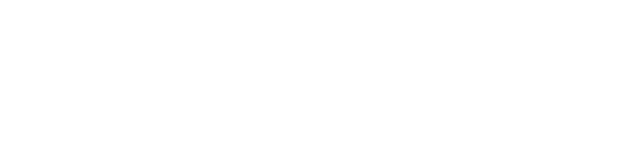
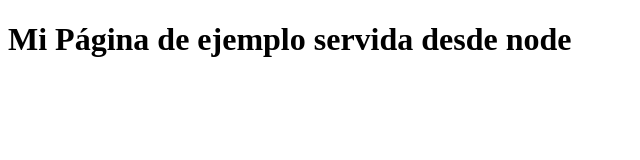
Before and after one commit to jomilto/message_node_server, a website: page public/index.html in a window 1280 px wide. Shown: the whole page, without its empty margins (0-640 px from the left). Drawn offline with Linux system fonts and the light colour scheme.

Commit message:
Add message to html

```diff
--- a/public/index.html
+++ b/public/index.html
@@ -9,7 +9,7 @@
 </head>
 
 <body>
-
+    <h1>Mi Página de ejemplo servida desde node</h1>
 </body>
 
 </html>
```
